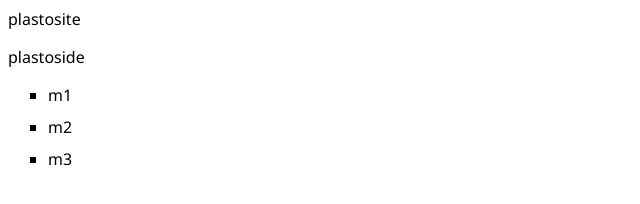
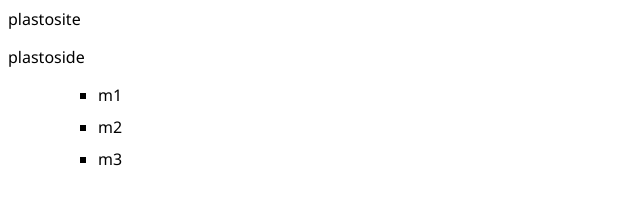
Before and after one commit to plastoquin/plastosite, a plain HTML site: page index.html in a window 1280 px wide. Shown: the whole page, without its empty margins (0-640 px from the left). Drawn offline with Linux system fonts and the light colour scheme.

Commit message:
stylesheet.css を更新
typo

```diff
--- a/stylesheet.css
+++ b/stylesheet.css
@@ -11,5 +11,5 @@ p{
 ul li{
   list-style-type: square;
   margin-bottom: 10px;
-  margin-keft: 50px;
+  margin-left: 50px;
 }
```
